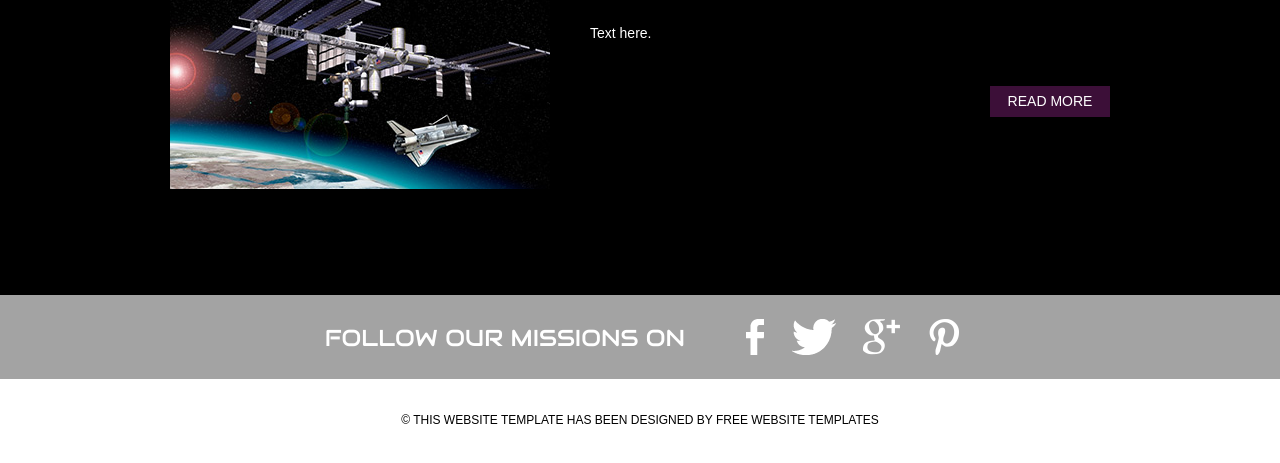
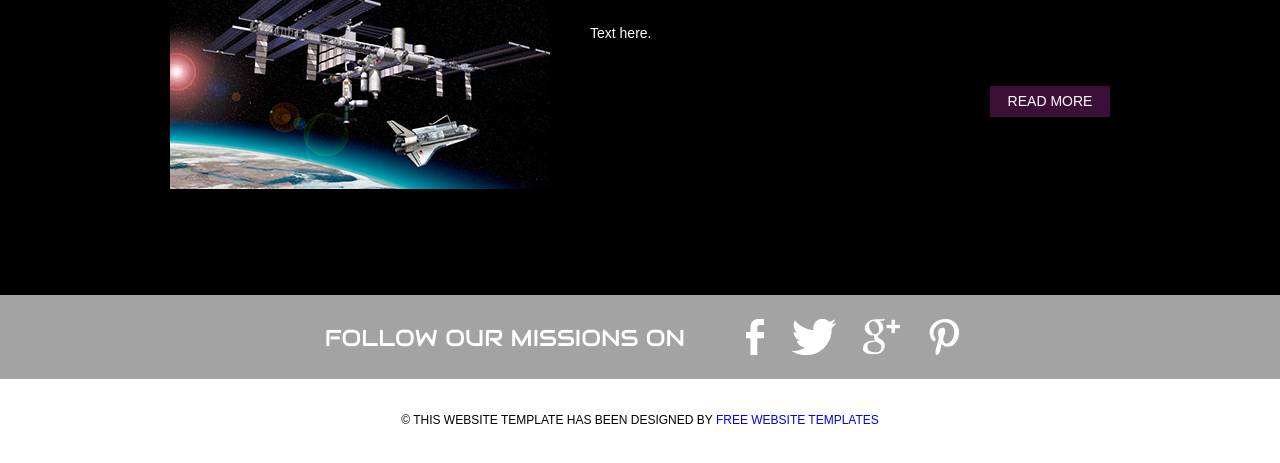
Before and after one commit to Juaito/juaito.github.io, a plain HTML site: page projects.html in a window 1280 px wide. Shown: the part 573-1036 px from the top of the page. Drawn offline with Linux system fonts and the light colour scheme.

Commit message:
Update projects.html

```diff
--- a/projects.html
+++ b/projects.html
@@ -82,7 +82,7 @@
 			</div>
 			<div class="footnote">
 				<div>
-					<p>&copy; This website template has been designed by Free Website Templates</p>
+					<p>&copy; This website template has been designed by <a href="https://freewebsitetemplates.com/forums/threads/space-science-website-template.37565/">Free Website Templates</a></p>
 				</div>
 			</div>
 		</div>
```
